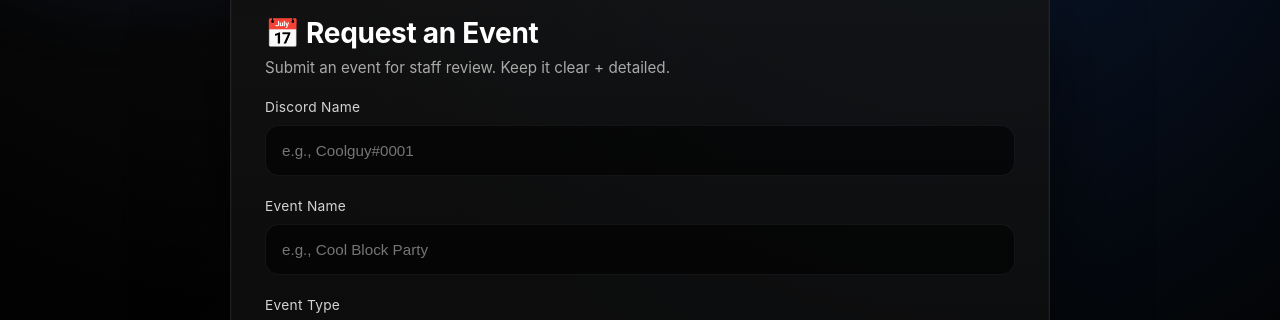
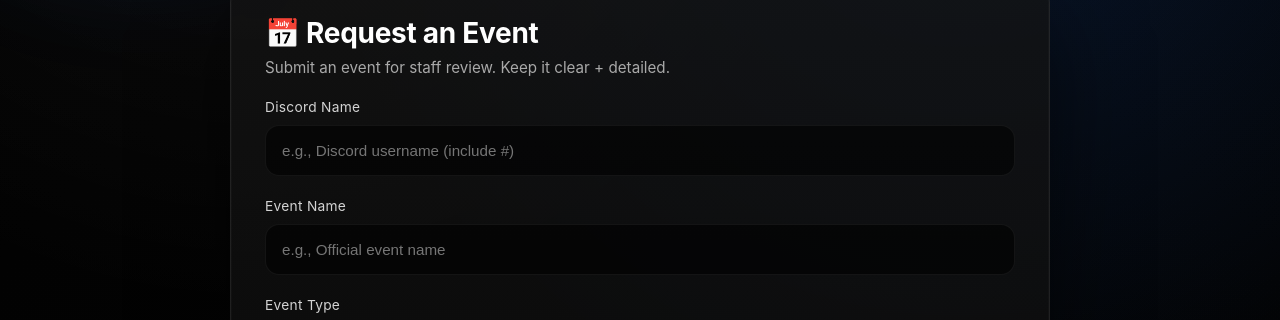
Before and after one commit to BackendsMan/fiveboroughs-events, a plain HTML site: page index.html in a window 1280 px wide. Shown: the part 456-776 px from the top of the page. Drawn offline with Linux system fonts and the light colour scheme.

Commit message:
Update input placeholders for Discord names and events

```diff
--- a/index.html
+++ b/index.html
@@ -38,10 +38,10 @@
 
       <form id="eventForm">
         <label>Discord Name</label>
-        <input type="text" required placeholder="e.g., Coolguy#0001">
+        <input type="text" required placeholder="e.g., Discord username (include #)">
 
         <label>Event Name</label>
-        <input type="text" required placeholder="e.g., Cool Block Party">
+        <input type="text" required placeholder="e.g., Official event name">
 
         <label>Event Type</label>
         <select required>
@@ -72,7 +72,7 @@
 
       <form id="civForm">
         <label>Discord Name</label>
-        <input type="text" required placeholder="e.g., shule#0001">
+        <input type="text" required placeholder="e.g., Discord username (include #)">
 
         <label>Application Type</label>
         <select required>
```
